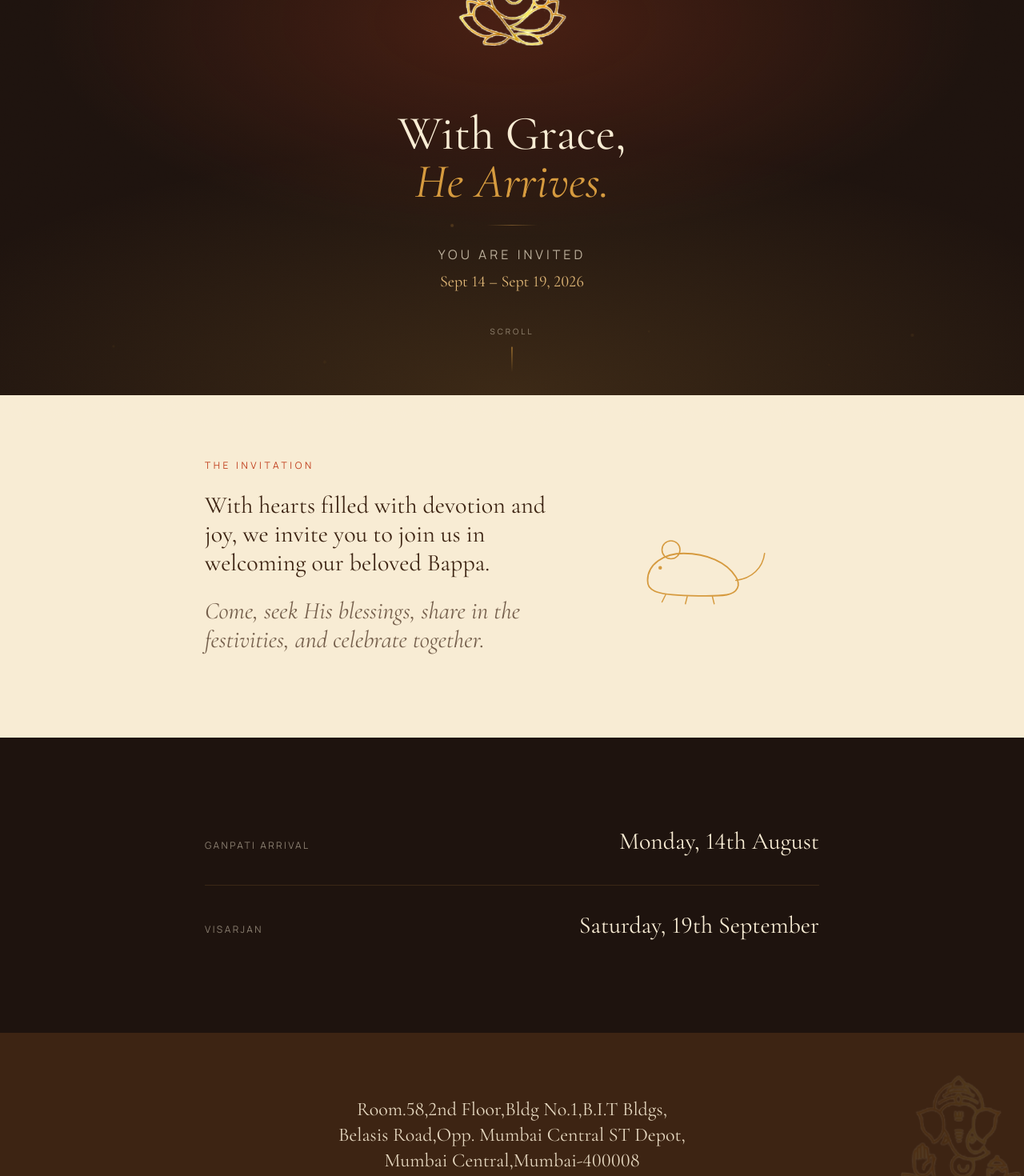
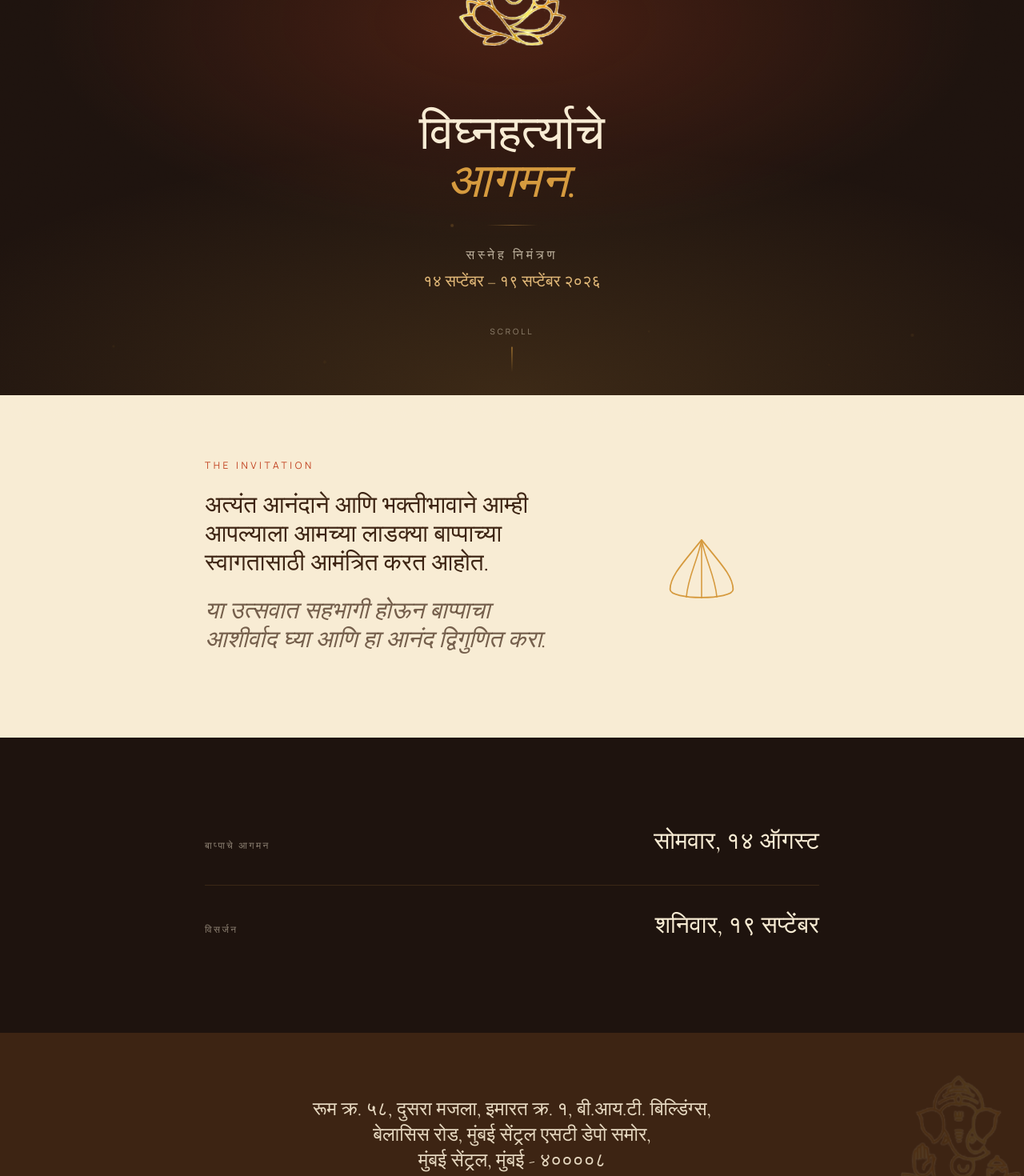
Before and after one commit to varadkadam26/ArushiGanpati, a React (Vite) app: page / in a window 1280 px wide. Shown: the part 260-1730 px from the top of the page at 80% size. Built offline with nearby package versions, Linux system fonts and the light colour scheme.

Commit message:
first commit

```diff
--- a/src/components/Mushak.jsx
+++ b/src/components/Modak.jsx
@@ -2,11 +2,10 @@ import { motion, useAnimation } from "framer-motion";
 import { useEffect, useRef, useState } from "react";
 
 /**
- * A small stylised line-art mushak (mouse) that walks in from one side,
- * pauses as if looking toward Bappa, then continues — triggered once
- * when the section scrolls into view.
+ * A small stylised line-art Modak that fades/moves in from one side,
+ * triggered once when the section scrolls into view.
  */
-export default function Mushak({ className = "", reduceMotion = false }) {
+export default function Modak({ className = "", reduceMotion = false }) {
   const ref = useRef(null);
   const controls = useAnimation();
   const [triggered, setTriggered] = useState(false);
@@ -19,7 +18,7 @@ export default function Mushak({ className = "", reduceMotion = false }) {
       ([entry]) => {
         if (entry.isIntersecting && !triggered) {
           setTriggered(true);
-          controls.start("walk");
+          controls.start("enter");
         }
       },
       { threshold: 0.4 }
@@ -33,42 +32,48 @@ export default function Mushak({ className = "", reduceMotion = false }) {
       <motion.svg
         viewBox="0 0 160 90"
         className="w-full h-full text-copper"
-        initial={reduceMotion ? { x: 0, opacity: 1 } : { x: -60, opacity: 0 }}
+        initial={reduceMotion ? { y: 0, opacity: 1 } : { y: -20, opacity: 0 }}
         animate={
           reduceMotion
             ? {}
             : controls
         }
         variants={{
-          walk: {
-            x: [-60, 0, 6, 0],
+          enter: {
+            y: [-20, 0, -4, 0],
             opacity: [0, 1, 1, 1],
-            transition: { duration: 2.4, ease: "easeOut", times: [0, 0.6, 0.8, 1] },
+            transition: { duration: 2.0, ease: "easeOut", times: [0, 0.6, 0.8, 1] },
           },
         }}
       >
-        {/* body */}
+        {/* Modak outline */}
         <path
-          d="M20 60 C20 42 38 30 60 30 C86 30 108 40 118 56 C124 65 120 74 108 76
-             C96 78 40 78 28 72 C22 69 20 66 20 60 Z"
+          d="M 80 15 C 100 40 115 55 115 70 C 115 82 45 82 45 70 C 45 55 60 40 80 15 Z"
           stroke="currentColor"
           strokeWidth="1.6"
           fill="none"
+          strokeLinecap="round"
+          strokeLinejoin="round"
         />
-        {/* ear */}
-        <circle cx="46" cy="26" r="10" stroke="currentColor" strokeWidth="1.4" fill="none" />
-        {/* tail */}
+        {/* Inner Folds */}
         <path
-          d="M118 60 C136 58 148 46 150 30"
+          d="M 80 15 C 75 40 65 55 63 79"
           stroke="currentColor"
           strokeWidth="1.4"
           fill="none"
-          strokeLinecap="round"
         />
-        {/* eye, looking toward Ganpati */}
-        <circle cx="34" cy="46" r="2" fill="currentColor" />
-        {/* legs, simple suggestion of motion */}
-        <path d="M40 76 L36 84 M64 78 L62 86 M92 78 L94 86" stroke="currentColor" strokeWidth="1.3" strokeLinecap="round" />
+        <path
+          d="M 80 15 C 80 40 80 55 80 80"
+          stroke="currentColor"
+          strokeWidth="1.4"
+          fill="none"
+        />
+        <path
+          d="M 80 15 C 85 40 95 55 97 79"
+          stroke="currentColor"
+          strokeWidth="1.4"
+          fill="none"
+        />
       </motion.svg>
     </div>
   );
--- a/src/data/config.js
+++ b/src/data/config.js
@@ -4,45 +4,45 @@
 // ────────────────────────────────────────────────────────────
 
 export const invitation = {
-  familyName: "The Kadam Family",
+  familyName: "कदम परिवार",
 
   // Small mantra shown at the very top of the hero
   mantra: "॥ श्री गणेशाय नमः ॥",
 
-  heroHeadlineTop: "With Grace,",
-  heroHeadlineBottom: "He Arrives.",
+  heroHeadlineTop: "विघ्नहर्त्याचे",
+  heroHeadlineBottom: "आगमन.",
 
-  heroInviteLine: "You Are Invited",
+  heroInviteLine: "सस्नेह निमंत्रण",
 
   // Shown just under the hero invite line
-  heroDateRange: "Sept 14 – Sept 19, 2026",
+  heroDateRange: "१४ सप्टेंबर – १९ सप्टेंबर २०२६",
 
   // Section 02 — The Invitation
   invitationLines: [
-    "With hearts filled with devotion and joy, we invite you to join us in welcoming our beloved Bappa.",
-    "Come, seek His blessings, share in the festivities, and celebrate together.",
+    "अत्यंत आनंदाने आणि भक्तीभावाने आम्ही आपल्याला आमच्या लाडक्या बाप्पाच्या स्वागतासाठी आमंत्रित करत आहोत.",
+    "या उत्सवात सहभागी होऊन बाप्पाचा आशीर्वाद घ्या आणि हा आनंद द्विगुणित करा.",
   ],
 
 
   // Section 03 — Ganpati Details
   details: [
-    { label: "Ganpati Arrival", value: "Monday, 14th August" },
-    { label: "Visarjan", value: "Saturday, 19th September" },
+    { label: "बाप्पाचे आगमन", value: "सोमवार, १४ ऑगस्ट" },
+    { label: "विसर्जन", value: "शनिवार, १९ सप्टेंबर" },
   ],
 
   // Section 04 — Our Home
-  homeHeading: "Where Bappa Resides",
+  homeHeading: "बाप्पाचा मुक्काम",
   address: {
-    line1: "Room.58,2nd Floor,Bldg No.1,B.I.T Bldgs,",
-    line2: "Belasis Road,Opp. Mumbai Central ST Depot,",
-    line3: "Mumbai Central,Mumbai-400008",
+    line1: "रूम क्र. ५८, दुसरा मजला, इमारत क्र. १, बी.आय.टी. बिल्डिंग्स,",
+    line2: "बेलासिस रोड, मुंबई सेंट्रल एसटी डेपो समोर,",
+    line3: "मुंबई सेंट्रल, मुंबई - ४००००८",
   },
 
   // Contact (optional — shown small in footer)
-  contactName: "Mr.Suneet S.Kadam",
-  contactPhone: "+91 9987739666",
+  contactName: "श्री. सुनीत एस. कदम",
+  contactPhone: "+९१ ९९८७७३९६६६",
 
   // Social preview / SEO fallback description
   siteDescription:
-    "With hearts filled with devotion and joy, we invite you to join us in welcoming our beloved Bappa home.",
+    "अत्यंत आनंदाने आणि भक्तीभावाने आम्ही आपल्याला आमच्या लाडक्या बाप्पाच्या स्वागतासाठी आमंत्रित करत आहोत.",
 };
--- a/src/sections/InvitationSection.jsx
+++ b/src/sections/InvitationSection.jsx
@@ -1,5 +1,5 @@
 import { motion } from "framer-motion";
-import Mushak from "../components/Mushak.jsx";
+import Modak from "../components/Modak.jsx";
 import { invitation } from "../data/config.js";
 
 const reveal = {
@@ -47,7 +47,7 @@ export default function InvitationSection({ reduceMotion }) {
           className="relative flex justify-center"
         >
           <div className="w-full max-w-[180px] aspect-[160/90]">
-            <Mushak reduceMotion={reduceMotion} className="w-full h-full" />
+            <Modak reduceMotion={reduceMotion} className="w-full h-full" />
           </div>
         </motion.div>
       </div>
```
